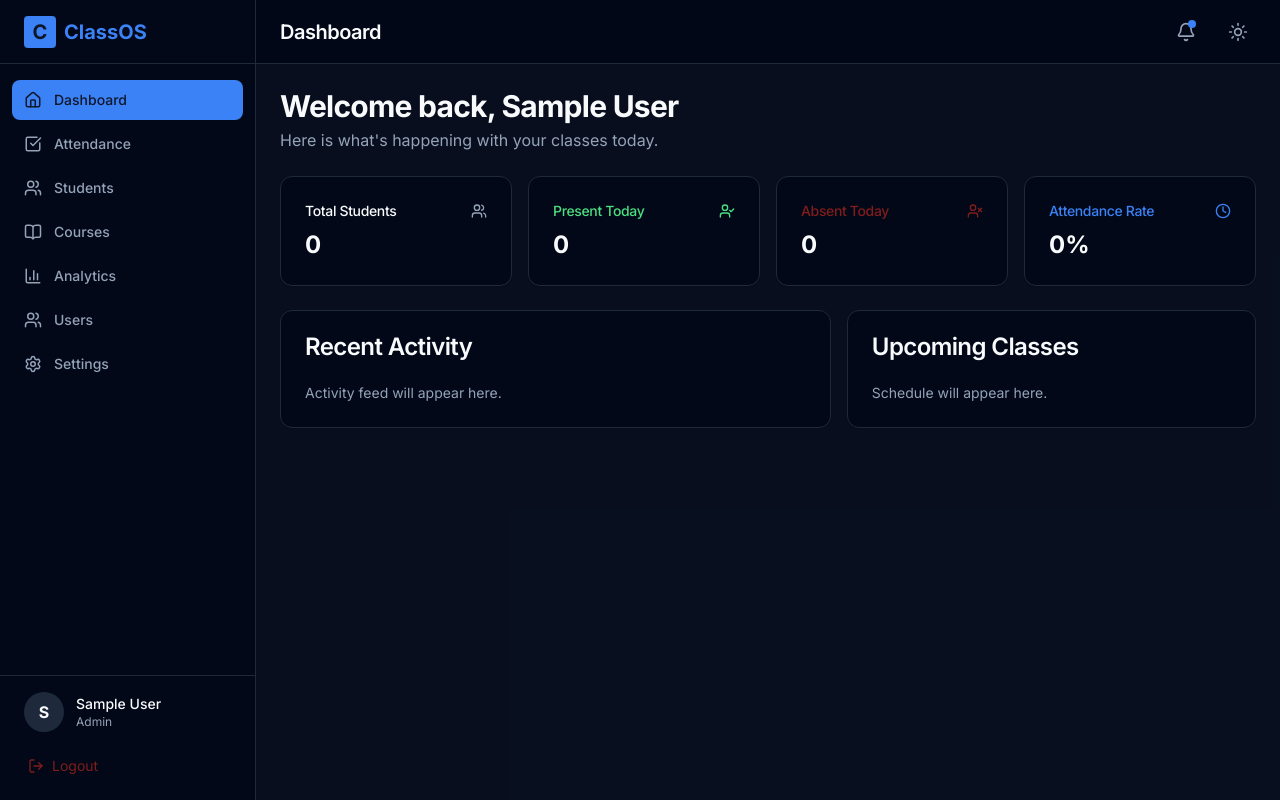
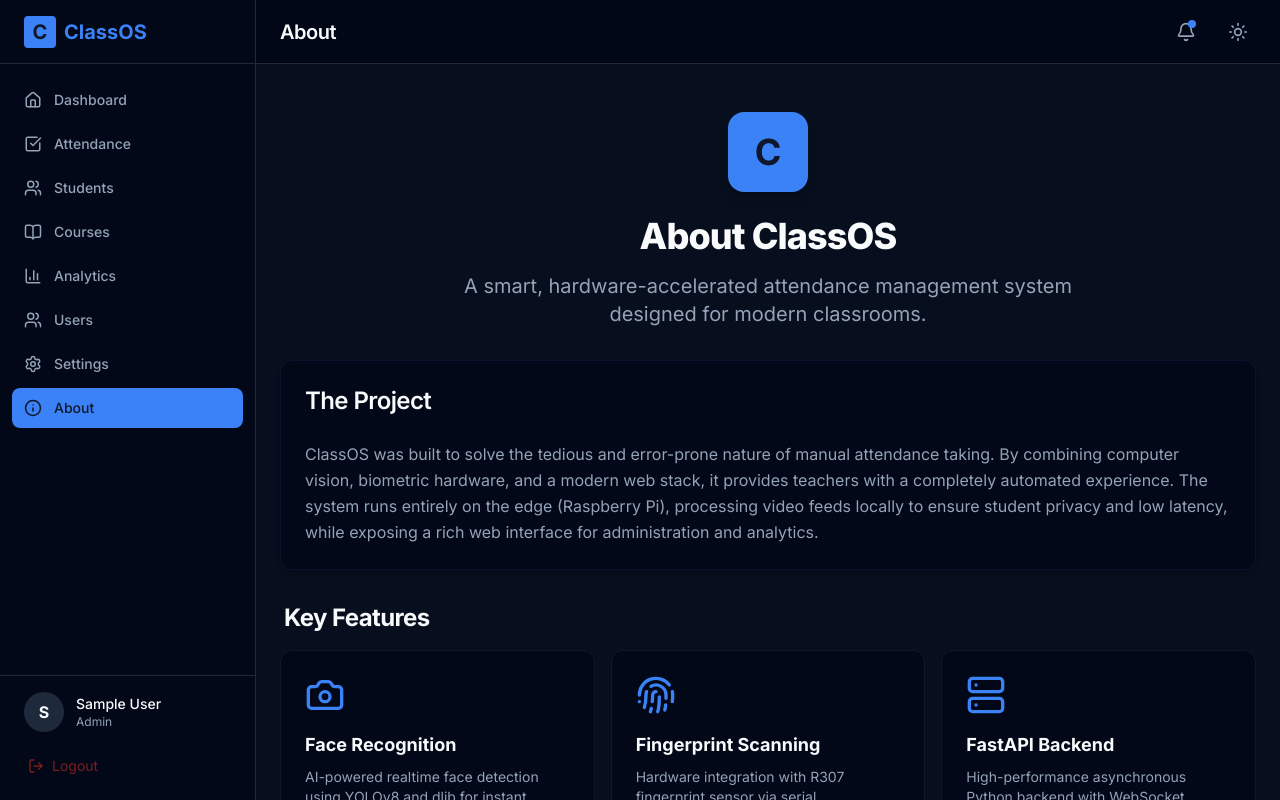
Before and after one commit to AbirHasanArko/ClassOS, a React (Vite) app in the folder frontend/: page /about in a window 1280 px wide. Before the commit this address led to /. Built offline with nearby package versions, Linux system fonts and the light colour scheme; sample sign-in values are in the browser's storage.

Commit message:
feat(frontend): add About page with project and developer info
Added a new 'About' tab to the sidebar navigation. The new page highlights
the core features of ClassOS (Face Recognition, Edge Computing, etc.) and
includes developer profiles with links to GitHub, LinkedIn, and Email.

```diff
--- a/frontend/src/App.jsx
+++ b/frontend/src/App.jsx
@@ -11,6 +11,7 @@ import { CoursesPage } from './pages/CoursesPage';
 import { AnalyticsPage } from './pages/AnalyticsPage';
 import { UsersPage } from './pages/UsersPage';
 import { SettingsPage } from './pages/SettingsPage';
+import { AboutPage } from './pages/AboutPage';
 
 function App() {
   return (
@@ -31,6 +32,7 @@ function App() {
                 <Route path="/analytics" element={<AnalyticsPage />} />
                 <Route path="/users" element={<UsersPage />} />
                 <Route path="/settings" element={<SettingsPage />} />
+                <Route path="/about" element={<AboutPage />} />
               </Route>
 
               {/* Fallback */}
--- a/frontend/src/components/layout/Sidebar.jsx
+++ b/frontend/src/components/layout/Sidebar.jsx
@@ -1,5 +1,5 @@
 import { Link, useLocation } from 'react-router-dom';
-import { Home, Users, BookOpen, BarChart3, Settings, LogOut, CheckSquare } from 'lucide-react';
+import { Home, Users, BookOpen, BarChart3, Settings, LogOut, CheckSquare, Info } from 'lucide-react';
 import { useAuth } from '../../contexts/AuthContext';
 import { cn } from '../ui/Button';
 
@@ -15,6 +15,7 @@ export const Sidebar = () => {
     { name: 'Analytics', path: '/analytics', icon: BarChart3, roles: ['admin', 'teacher'] },
     { name: 'Users', path: '/users', icon: Users, roles: ['admin'] },
     { name: 'Settings', path: '/settings', icon: Settings, roles: ['admin', 'teacher', 'student'] },
+    { name: 'About', path: '/about', icon: Info, roles: ['admin', 'teacher', 'student'] },
   ];
 
   // Filter based on role
--- /dev/null
+++ b/frontend/src/pages/AboutPage.jsx
@@ -0,0 +1,113 @@
+import React from 'react';
+import { Card, CardContent, CardHeader, CardTitle } from '../components/ui/Card';
+import { Github, Linkedin, Mail, Code, Server, Cpu, Database, Fingerprint, Camera } from 'lucide-react';
+
+export const AboutPage = () => {
+  const developers = [
+    {
+      name: "Abir Hasan Arko",
+      email: "abirhasanarko2004@gmail.com",
+      github: "https://github.com/AbirHasanArko",
+      linkedin: "https://www.linkedin.com/in/abirhasanarko/",
+      role: "Lead Developer"
+    },
+    {
+      name: "Md Shomik Shahriar",
+      github: "https://github.com/Hapi-Guy",
+      linkedin: "https://www.linkedin.com/in/shomik101001/",
+      role: "Developer"
+    }
+  ];
+
+  const features = [
+    { icon: Camera, title: "Face Recognition", desc: "AI-powered realtime face detection using YOLOv8 and dlib for instant attendance." },
+    { icon: Fingerprint, title: "Fingerprint Scanning", desc: "Hardware integration with R307 fingerprint sensor via serial communication for secondary verification." },
+    { icon: Server, title: "FastAPI Backend", desc: "High-performance asynchronous Python backend with WebSocket support for live updates." },
+    { icon: Database, title: "PostgreSQL Data", desc: "Robust relational data modeling for users, courses, enrollments, and attendance logs." },
+    { icon: Cpu, title: "Edge Computing", desc: "Optimized to run directly on a Raspberry Pi 5 orchestrating the camera, GPIO, and database." },
+    { icon: Code, title: "React Dashboard", desc: "Beautiful, responsive UI built with Vite, React, and Tailwind CSS." }
+  ];
+
+  return (
+    <div className="space-y-8 max-w-5xl mx-auto pb-10">
+      {/* Header Section */}
+      <div className="text-center space-y-4 pt-6">
+        <div className="inline-flex items-center justify-center w-20 h-20 rounded-2xl bg-primary text-primary-foreground text-4xl font-bold mb-2 shadow-lg">
+          C
+        </div>
+        <h1 className="text-4xl font-extrabold tracking-tight">About ClassOS</h1>
+        <p className="text-xl text-muted-foreground max-w-2xl mx-auto">
+          A smart, hardware-accelerated attendance management system designed for modern classrooms.
+        </p>
+      </div>
+
+      {/* Project Info Section */}
+      <Card className="border-primary/10 shadow-md">
+        <CardHeader>
+          <CardTitle className="text-2xl">The Project</CardTitle>
+        </CardHeader>
+        <CardContent className="prose prose-sm dark:prose-invert max-w-none text-muted-foreground">
+          <p className="text-base leading-relaxed">
+            ClassOS was built to solve the tedious and error-prone nature of manual attendance taking. By combining
+            computer vision, biometric hardware, and a modern web stack, it provides teachers with a completely
+            automated experience. The system runs entirely on the edge (Raspberry Pi), processing video feeds locally
+            to ensure student privacy and low latency, while exposing a rich web interface for administration and analytics.
+          </p>
+        </CardContent>
+      </Card>
+
+      {/* Features Grid */}
+      <div>
+        <h2 className="text-2xl font-bold tracking-tight mb-4 px-1">Key Features</h2>
+        <div className="grid grid-cols-1 md:grid-cols-2 lg:grid-cols-3 gap-4">
+          {features.map((feat, idx) => (
+            <Card key={idx} className="bg-card hover:bg-accent/5 transition-colors border border-border/50">
+              <CardContent className="p-6">
+                <feat.icon className="w-10 h-10 text-primary mb-4" />
+                <h3 className="font-bold text-lg mb-2">{feat.title}</h3>
+                <p className="text-sm text-muted-foreground">{feat.desc}</p>
+              </CardContent>
+            </Card>
+          ))}
+        </div>
+      </div>
+
+      {/* Developers Section */}
+      <div>
+        <h2 className="text-2xl font-bold tracking-tight mb-4 px-1">Meet the Developers</h2>
+        <div className="grid grid-cols-1 md:grid-cols-2 gap-6">
+          {developers.map((dev, idx) => (
+            <Card key={idx} className="overflow-hidden border-border/50 shadow-sm">
+              <div className="h-2 bg-primary w-full"></div>
+              <CardContent className="p-6">
+                <div className="flex flex-col md:flex-row gap-4 items-start md:items-center justify-between">
+                  <div>
+                    <h3 className="text-xl font-bold">{dev.name}</h3>
+                    <p className="text-sm font-medium text-primary mt-1">{dev.role}</p>
+                  </div>
+                  <div className="flex gap-2">
+                    {dev.github && (
+                      <a href={dev.github} target="_blank" rel="noreferrer" className="p-2 bg-muted hover:bg-primary hover:text-primary-foreground rounded-full transition-colors text-muted-foreground">
+                        <Github className="w-5 h-5" />
+                      </a>
+                    )}
+                    {dev.linkedin && (
+                      <a href={dev.linkedin} target="_blank" rel="noreferrer" className="p-2 bg-muted hover:bg-primary hover:text-primary-foreground rounded-full transition-colors text-muted-foreground">
+                        <Linkedin className="w-5 h-5" />
+                      </a>
+                    )}
+                    {dev.email && (
+                      <a href={`mailto:${dev.email}`} className="p-2 bg-muted hover:bg-primary hover:text-primary-foreground rounded-full transition-colors text-muted-foreground">
+                        <Mail className="w-5 h-5" />
+                      </a>
+                    )}
+                  </div>
+                </div>
+              </CardContent>
+            </Card>
+          ))}
+        </div>
+      </div>
+    </div>
+  );
+};
```
